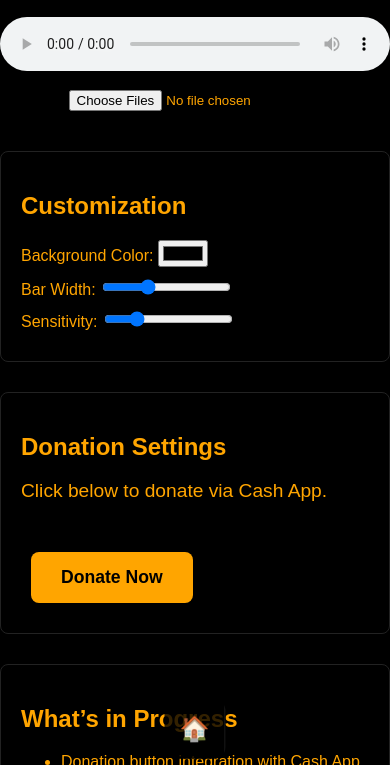
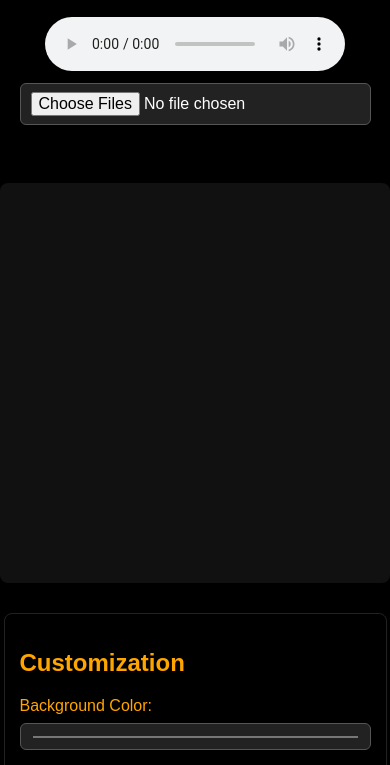
Before and after one commit to noGabrielChristensen/Portal, a plain HTML site: page admin.html in a window 390 px wide. Shown: the part 75-840 px from the top of the page. Drawn offline with Linux system fonts and the light colour scheme.

Commit message:
Update admin.html

```diff
--- a/admin.html
+++ b/admin.html
@@ -6,73 +6,108 @@
   <title>Admin Panel — Official Portal</title>
   <link rel="stylesheet" href="style.css">
   <style>
-    #player-container {
-      margin-top: 20px;
+    body {
+      margin: 0;
+      padding: 0;
+      background-color: #000;
+      color: #FFA500;
+      font-family: Arial, Helvetica, sans-serif;
+      display: flex;
+      flex-direction: column;
+      align-items: center;
+      min-height: 100vh;
       text-align: center;
     }
 
-    #audio {
-      width: 100%;
-      max-width: 400px;
-      margin-bottom: 15px;
+    h1, h2 { margin-bottom: 20px; }
+
+    .button {
+      background-color: #FFA500;
+      color: #000;
+      border: none;
+      padding: 12px 28px;
+      font-size: 1.1rem;
+      font-weight: bold;
+      border-radius: 8px;
+      cursor: pointer;
+      margin: 10px;
+      transition: background 0.3s, transform 0.2s;
+      text-decoration: none;
+      display: inline-block;
+    }
+    .button:hover { background-color: #ff7b00; transform: scale(1.05); }
+
+    #player {
+      margin-bottom: 20px;
+      position: relative;
+      width: 90%;
+      max-width: 700px;
     }
 
-    #fileInput {
-      margin-bottom: 10px;
+    #playlist { margin-top: 10px; text-align: left; }
+
+    #customization {
+      margin: 30px 0;
+      text-align: left;
+      width: 90%;
+      max-width: 700px;
+      padding: 15px;
+      border: 1px solid #222;
+      border-radius: 8px;
+    }
+    #customization label { display: block; margin-bottom: 10px; }
+
+    #donationSection {
+      margin-top: 30px;
+      width: 90%;
+      max-width: 700px;
+      padding: 15px;
+      border: 1px solid #222;
+      border-radius: 8px;
     }
 
-    #playlist {
-      margin-top: 10px;
-      text-align: left;
-      max-width: 400px;
-      margin-left: auto;
-      margin-right: auto;
+    canvas {
+      margin-top: 20px;
+      width: 100%;
+      max-width: 700px;
+      height: 400px;
+      background-color: #111;
+      border-radius: 8px;
     }
 
-    #customization, #donationSection, #progressSection {
-      margin-top: 30px;
-      padding: 20px;
-      border: 1px solid #222;
-      border-radius: 8px;
-      max-width: 700px;
-      text-align: left;
-    }
-
-    #customization label {
-      display: block;
-      margin-bottom: 10px;
+    input, select, textarea {
+      margin: 8px 0;
+      padding: 8px 10px;
+      border-radius: 6px;
+      border: 1px solid #555;
+      background-color: #222;
+      color: #fff;
+      font-size: 1em;
+      width: 100%;
+      box-sizing: border-box;
     }
   </style>
 </head>
 <body>
-  <!-- Sidebar -->
-  <div id="sidebar" class="collapsed">
-    <div class="sidebar-icon" data-link="index.html" title="Home">🏠</div>
-    <div class="sidebar-icon" data-link="https://www.twitch.tv/xBleedvow?sr=a" title="Twitch" onclick="window.open(this.dataset.link, '_blank')">🎮</div>
-    <!-- Future Feature Placeholders -->
-    <div class="feature-placeholder" title="Feature 1">⚡</div>
-    <div class="feature-placeholder" title="Feature 2">💎</div>
-    <div class="feature-placeholder" title="Feature 3">🔥</div>
-    <div class="sidebar-icon" id="toggleSidebar" title="Expand/Collapse Sidebar">⇆</div>
-  </div>
 
-  <!-- Main Content -->
-  <div id="main-content">
   <h1>Admin Panel</h1>
 
   <!-- Music Player -->
-    <div id="player-container">
+  <div id="player">
     <audio id="audio" controls></audio>
     <input type="file" id="fileInput" accept="audio/*" multiple>
     <div id="playlist"></div>
   </div>
+
+  <!-- Visualizer -->
+  <canvas id="visualizer"></canvas>
 
   <!-- Customization Panel -->
   <div id="customization">
     <h2>Customization</h2>
     <label>
       Background Color:
-        <input type="color" id="bgColor" value="#000000">
+      <input type="color" id="bgColor" value="#111111">
     </label>
     <label>
       Bar Width:
@@ -94,43 +129,28 @@
     </button>
   </div>
 
-    <!-- What's in Progress -->
-    <div id="progressSection">
-      <h2>What’s in Progress</h2>
-      <ul>
-        <li>Donation button integration with Cash App prepared.</li>
-        <li>Message box for submitting requests coming soon.</li>
-      </ul>
-    </div>
+  <a href="index.html" class="button">Back to Home</a>
 
-    <a href="index.html" class="button">Back to Home</a>
-  </div>
-
-  <!-- Sidebar Script -->
   <script>
-    const sidebar = document.getElementById('sidebar');
-    const toggleBtn = document.getElementById('toggleSidebar');
-
-    toggleBtn.addEventListener('click', () => {
-      sidebar.classList.toggle('collapsed');
-    });
-
-    // Handle sidebar icon clicks
-    document.querySelectorAll('.sidebar-icon[data-link]').forEach(icon => {
-      icon.addEventListener('click', () => {
-        const link = icon.dataset.link;
-        if(link.startsWith('http')) {
-          window.open(link, '_blank');
-        } else {
-          window.location.href = link;
-        }
-      });
-    });
-
-    // Audio Player Logic
     const audio = document.getElementById("audio");
     const fileInput = document.getElementById("fileInput");
     const playlist = document.getElementById("playlist");
+    const canvas = document.getElementById("visualizer");
+    const ctx = canvas.getContext("2d");
+
+    let audioCtx, analyser, source, dataArray;
+    const smoothedValues = [];
+    let beatLevel = 0;
+    let rotationAngle = 0;
+    let hueOffset = 0;
+    const sparkles = [];
+
+    function resizeCanvas() {
+      canvas.width = canvas.clientWidth;
+      canvas.height = 400;
+    }
+    window.addEventListener('resize', resizeCanvas);
+    resizeCanvas();
 
     fileInput.addEventListener("change", () => {
       playlist.innerHTML = "";
@@ -140,7 +160,7 @@
         item.classList.add("playlist-item");
         item.onclick = () => loadTrack(file);
         playlist.appendChild(item);
-        if(index === 0) loadTrack(file);
+        if (index === 0) loadTrack(file);
       });
     });
 
@@ -148,7 +168,90 @@
       const url = URL.createObjectURL(file);
       audio.src = url;
       audio.play();
+
+      if (!audioCtx) {
+        audioCtx = new (window.AudioContext || window.webkitAudioContext)();
+        analyser = audioCtx.createAnalyser();
+        source = audioCtx.createMediaElementSource(audio);
+        source.connect(analyser);
+        analyser.connect(audioCtx.destination);
+        analyser.fftSize = 512;
+        dataArray = new Uint8Array(analyser.frequencyBinCount);
+        for (let i = 0; i < analyser.frequencyBinCount; i++) smoothedValues[i] = 0;
       }
+    }
+
+    function draw() {
+      requestAnimationFrame(draw);
+      if (!analyser) return;
+
+      analyser.getByteFrequencyData(dataArray);
+
+      const bgColor = document.getElementById("bgColor").value;
+      const barWidthInput = document.getElementById("barWidth").value;
+      const sensitivityInput = document.getElementById("sensitivity").value;
+
+      ctx.fillStyle = bgColor + 'DD';
+      ctx.fillRect(0, 0, canvas.width, canvas.height);
+
+      const widthScale = canvas.width / 700;
+      const heightScale = canvas.height / 400;
+
+      for (let i = 0; i < dataArray.length; i++) {
+        smoothedValues[i] += (dataArray[i] - smoothedValues[i]) * 0.1;
+      }
+
+      let bassSum = 0;
+      const bassCount = Math.floor(dataArray.length / 10);
+      for (let i = 0; i < bassCount; i++) bassSum += smoothedValues[i];
+      beatLevel = bassSum / bassCount / 255;
+
+      rotationAngle += 0.01 + beatLevel * 0.05;
+      hueOffset += 1 + beatLevel * 3;
+
+      const centerX = canvas.width / 2;
+      const centerY = canvas.height / 2;
+      const baseRadius = (80 + beatLevel * 100) * heightScale;
+      const totalBars = 60;
+
+      ctx.save();
+      ctx.translate(centerX, centerY);
+      ctx.rotate(rotationAngle);
+
+      for (let i = 0; i < totalBars; i++) {
+        const bassIndex = Math.floor(i * 2);
+        const hiHatIndex = dataArray.length - totalBars + i;
+        const value = (smoothedValues[bassIndex] + smoothedValues[hiHatIndex]) / 2;
+        const barLength = value * (sensitivityInput / 64) * heightScale;
+        const angle = (i / totalBars) * 2 * Math.PI;
+        const hue = (hueOffset + value) % 360;
+
+        ctx.fillStyle = `hsl(${hue}, 100%, 50%)`;
+        ctx.shadowBlur = 15 * heightScale + beatLevel * 30;
+        ctx.shadowColor = ctx.fillStyle;
+
+        ctx.rotate(angle);
+        ctx.fillRect(baseRadius, -barWidthInput/2 * heightScale, barLength, barWidthInput * heightScale);
+        ctx.rotate(-angle);
+      }
+      ctx.restore();
+
+      const highHatSum = dataArray.slice(-60).reduce((a,b) => a+b,0) / 60 / 255;
+      const sparkleCount = 40;
+      for (let i = 0; i < sparkleCount; i++) {
+        if (!sparkles[i]) sparkles[i] = { alpha: 0, angle: (i / sparkleCount) * 2*Math.PI };
+        sparkles[i].alpha += (Math.random() * 0.05 + highHatSum*0.2 - sparkles[i].alpha) * 0.1;
+        const radius = baseRadius + 120 * heightScale + Math.sin(Date.now()/200 + i) * 10 * heightScale + highHatSum * 50 * heightScale;
+        const hue = (hueOffset + i*5) % 360;
+        ctx.fillStyle = `hsla(${hue}, 100%, 70%, ${sparkles[i].alpha})`;
+        ctx.beginPath();
+        ctx.arc(centerX + radius * Math.cos(sparkles[i].angle), centerY + radius * Math.sin(sparkles[i].angle), 3 * heightScale, 0, 2*Math.PI);
+        ctx.fill();
+      }
+    }
+
+    draw();
   </script>
+
 </body>
 </html>
```
Lines whose indentation alone changed are shown as unchanged.
